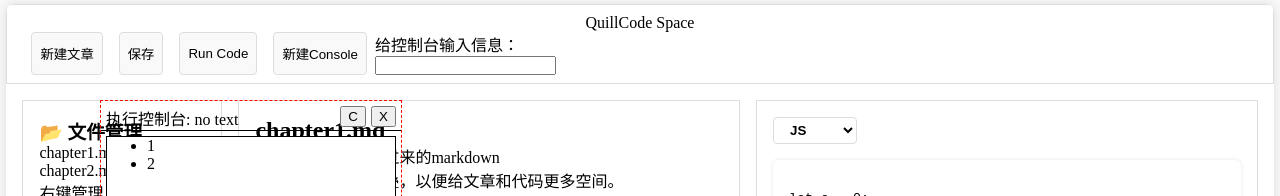
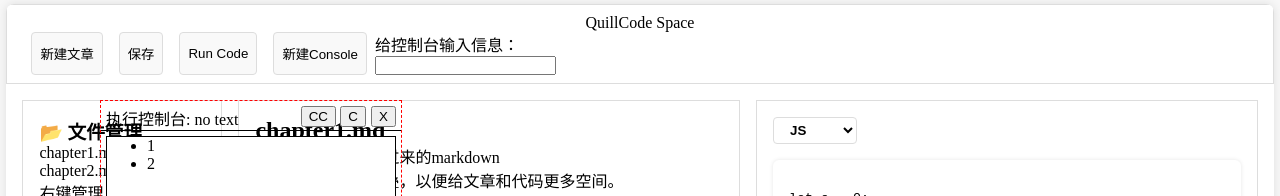
Before and after one commit to Yazs-17/QuillCode, a Vue app in the folder Main/: page / in a window 1280 px wide. Shown: the top 196 px of the page. Built offline with nearby package versions, Linux system fonts and the light colour scheme.

Commit message:
feat: add floatingConsole's cleanLog Function

```diff
--- a/Main/src/components/FloatingConsole.vue
+++ b/Main/src/components/FloatingConsole.vue
@@ -98,6 +98,12 @@ const pushLog = (e) => {
 }
 
 
+/**
+ * 日志清理
+ */
+const cleanConsole = () => {
+	consoleLog.value = []
+}
 
 /**
  * 统一管控对外暴露的接口
@@ -119,7 +125,8 @@ defineExpose({
 				<!-- TODO 修改为相对样式 -->
 				<!-- <div class="msg-input">{{ parentMsg }}</div> -->
 				<div class="msg-input">执行控制台: {{ parentMsg }}</div>
-				<button @click="$emit('clean')" class="clean-button">C</button>
+				<button id="cleanFather" @click="$emit('clean')" class="clean-button">C</button>
+				<button id="cleanConsole" @click="cleanConsole" class="clean-console-button">CC</button>
 				<button class="exit-button" @click="exit">X</button>
 			</div>
 			<div>
@@ -178,6 +185,13 @@ defineExpose({
 	top: 0;
 }
 
+.clean-console-button {
+	position: absolute;
+	right: 60px;
+	margin: 5px;
+	top: 0;
+}
+
 .console-interactive {
 	margin-top: 0;
 	margin: 5px;
```
